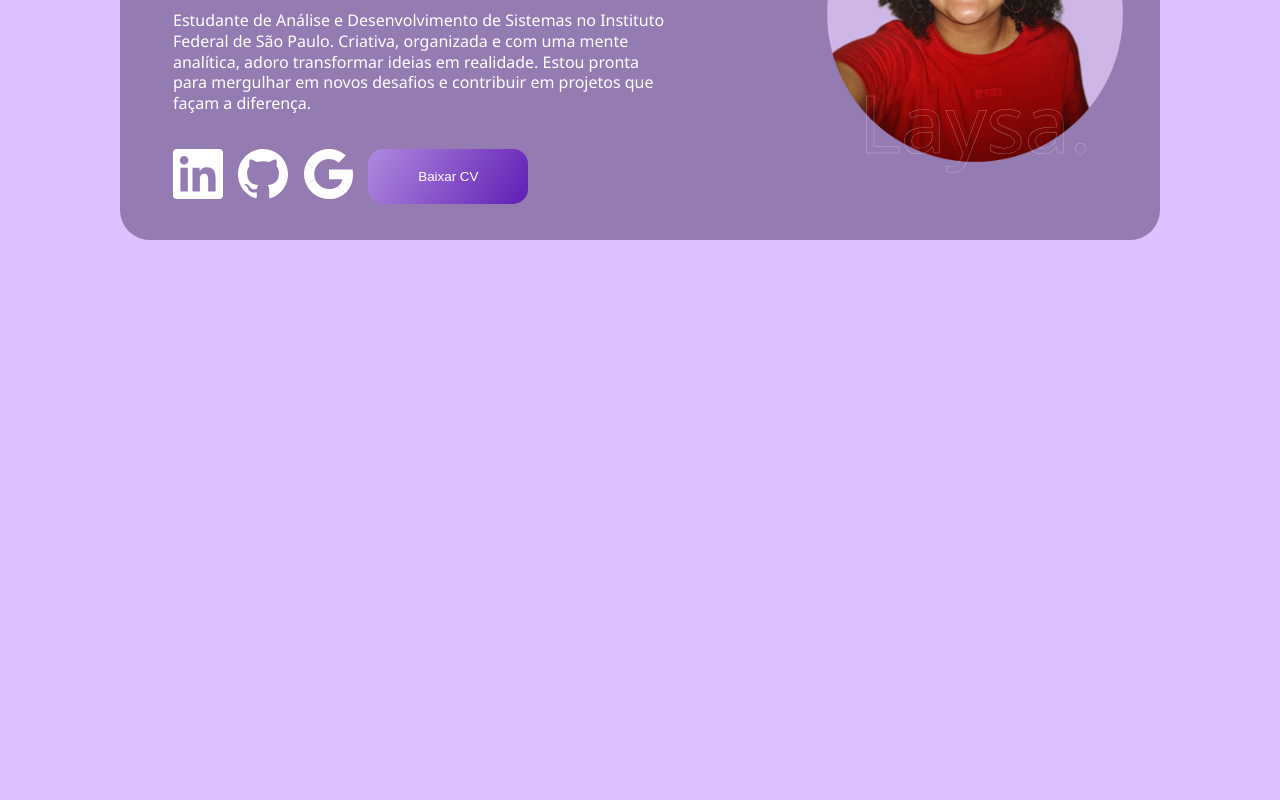
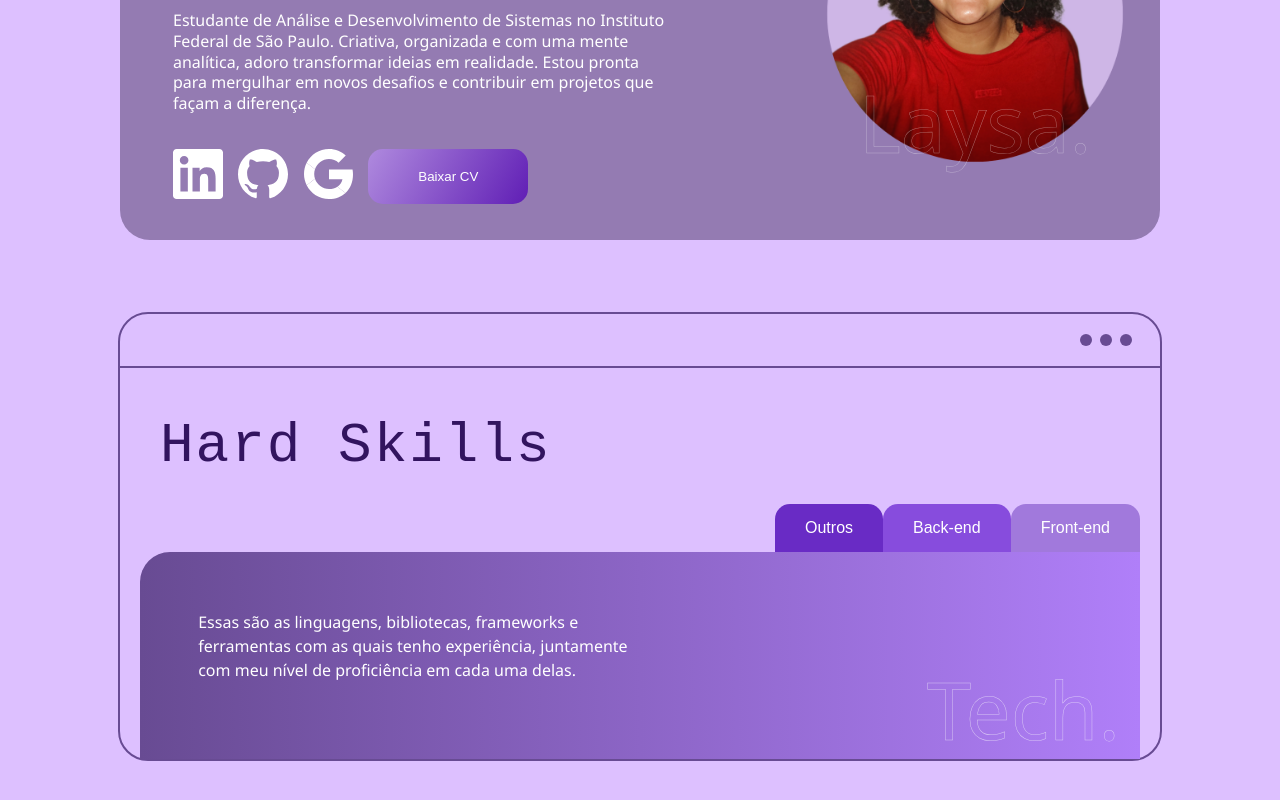
Before and after one commit to Laysabernardes/portfolio, a React (Create React App) app in the folder front-end/: page / in a window 1280 px wide. Shown: the part 434-1234 px from the top of the page. Before the commit the page ends 800 px from the top, so only its background shows below. Built offline with nearby package versions, Linux system fonts and the light colour scheme.

Commit message:
feat: created the style technologies components

```diff
--- a/front-end/package.json
+++ b/front-end/package.json
@@ -6,6 +6,7 @@
     "@testing-library/jest-dom": "^5.17.0",
     "@testing-library/react": "^13.4.0",
     "@testing-library/user-event": "^13.5.0",
+    "axios": "^1.7.7",
     "react": "^18.3.1",
     "react-dom": "^18.3.1",
     "react-router-dom": "^6.26.2",
--- /dev/null
+++ b/front-end/src/components/Technologies.js
@@ -0,0 +1,32 @@
+import "../styles/Technologies.css";
+
+
+function Technologies({ isDarkTheme }) {
+
+    return (
+        <div className="container-tech">
+            <div className="browser-bar-tech">
+                <div className="circle-tech "></div>
+                <div className="circle-tech "></div>
+                <div className="circle-tech "></div>
+            </div>
+            <div className="separator-line-tech"></div>
+
+            <h1 className="titulo-section-tech">Hard Skills</h1>
+
+
+            <div className="group-button">
+                <button className="button-tech btn-outro">Outros</button>
+                <button className="button-tech btn-back">Back-end</button>
+                <button className="button-tech btn-front">Front-end</button>
+            </div>
+            <div className="container-icon">
+                <p className="texto-tech">Essas são as linguagens, bibliotecas, frameworks e ferramentas com as quais tenho experiência, juntamente com meu nível de proficiência em cada uma delas.</p>
+                <h2>Tech.</h2>
+            </div>
+
+        </div>
+    )
+}
+
+export default Technologies;
--- a/front-end/src/pages/Home.js
+++ b/front-end/src/pages/Home.js
@@ -1,6 +1,7 @@
 import React, { useEffect, useState } from 'react';
 import Header from "../components/Header.js";
 import Presentation from "../components/Presentation.js";
+import Technologies from '../components/Technologies.js';
 
 const Home = () => {
     const [isDarkTheme, setIsDarkTheme] = useState(false);
@@ -14,6 +15,7 @@ const Home = () => {
         <div>
             <Header onThemeChange={handleThemeChange} />
             <Presentation isDarkTheme={isDarkTheme} />
+            <Technologies isDarkTheme={isDarkTheme}/>
         </div>
     );
 
--- /dev/null
+++ b/front-end/src/styles/Technologies.css
@@ -0,0 +1,162 @@
+.container-tech {
+    width: 80%;
+    max-width: 1000px;
+    height: auto;
+    background-color: transparent;
+    border: 2px solid var(--tech);
+    padding: 20px 20px 0px 20px;
+    border-radius: 30px;
+    display: flex;
+    flex-direction: column;
+    margin: 9vh auto;
+    position: relative;
+}
+
+/* Barra de navegação simulada */
+.browser-bar-tech {
+    width: 100%;
+    border-top-left-radius: 10px;
+    border-top-right-radius: 10px;
+    display: flex;
+    justify-content: flex-end;
+    /* Círculos alinhados à direita */
+    align-items: center;
+}
+
+/* Linha de separação */
+.separator-line-tech {
+    width: calc(100% + 40px);
+    /* Compensa o padding do container */
+    height: 2px;
+    background-color: var(--tech);
+    margin: 20px -20px;
+}
+
+/* Círculos */
+.circle-tech {
+    width: 12px;
+    height: 12px;
+    border-radius: 50%;
+    margin-right: 8px;
+    background-color: var(--tech);
+}
+
+.titulo-section-tech {
+    font-family: "Source Code Pro", monospace;
+    font-size: 3.5rem;
+    font-weight: 500;
+    letter-spacing: 2px;
+    margin: 3% 4% 3% 2%;
+    color: var(--titulo-tech);
+}
+
+.group-button {
+    display: flex;
+    justify-content: flex-end;
+    width: 100%;
+    margin: 0%;
+}
+
+.button-tech {
+    border-radius: 15px 15px 0px 0px;
+    padding: 15px 30px;
+    border: none;
+    cursor: pointer;
+    display: inline-flex;
+    font-size: 1rem;
+    color: var(--fonte-tech);
+}
+
+.btn-outro {
+    background-color: var(--btn-outro);
+}
+
+.btn-back {
+    background-color: var(--btn-back);
+}
+
+.btn-front {
+    background-color: var(--btn-front);
+}
+
+.button-tech:hover {
+    background-color: var(--button-hover-color);
+}
+
+/* Container da descrição com gradiente */
+.container-icon {
+    max-width: 1000px;
+    height: auto;
+    background: var(--container-icon);
+    padding: 30px;
+    border-radius: 30px 0px 0px 0px;
+    color: var(--fonte-tech);
+    position: relative;
+    text-align: left;
+    margin: 0 auto;
+}
+
+.texto-tech {
+    font-family: 'Montserrat', 'Segoe UI', 'Roboto';
+    font-size: 1rem;
+    line-height: 1.5;
+    margin: 3% 50% 5% 3%;
+    color: var(--fonte-presentation);
+}
+
+.container-icon h2 {
+    position: absolute;
+    bottom: 10px;
+    right: 20px;
+    font-size: 5rem;
+    font-weight: lighter;
+    color: transparent;
+    -webkit-text-stroke: 0.5px var(--h2-tech);
+}
+
+/* Media Queries */
+@media screen and (max-width: 1024px) {
+    .container-tech {
+        width: 80%;
+    }
+    .titulo-section-tech {
+        font-size: 3rem;
+    }
+    .button-tech {
+        padding: 10px 20px;
+    }
+}
+
+@media screen and (max-width: 768px) {
+    .titulo-section-tech {
+        font-size: 2.5rem;
+    }
+}
+
+@media screen and (max-width: 600px) {
+    .button-tech {
+        width: 100%; /* Botões ocupando toda a largura */
+    }
+    .container-icon {
+        border-radius: 0px;
+    }
+    .texto-tech {
+        margin: 3% 20% 5% 5%;
+    }
+    .container-icon h2 {
+        font-size: 3rem;
+    }
+}
+
+@media screen and (max-width: 480px) {
+    .titulo-section-tech {
+        font-size: 2rem;
+        margin-bottom: 10%;
+    }
+    .button-tech {
+        padding: 8px 10px; /* Ajuste para telas pequenas */
+    }
+    .container-icon h2 {
+        font-size: 2rem;
+    }
+}
--- a/front-end/src/styles/index.css
+++ b/front-end/src/styles/index.css
@@ -1,52 +1,70 @@
 :root {
   /* Cores para o tema claro */
-  --fundo:#ddc0ff;
+  --fundo: #ddc0ff;
   --background-color: #C7B0E1;
-  --nav-menu:#D9D9D9;
-  --nav-menu2:aliceblue;
+  --nav-menu: #D9D9D9;
+  --nav-menu2: aliceblue;
   --nav-destaque: black;
-  --nav-barra:#1E0044;
+  --nav-barra: #1E0044;
 
-  --cor-fonte:black;
+  --cor-fonte: black;
 
-  --botao-cor1:#874CDD;
-  --botao-cor2:#1E0044;
-  --botao-sol:#d8860b;
-  --botao-lua:#C7B0E1;
+  --botao-cor1: #874CDD;
+  --botao-cor2: #1E0044;
+  --botao-sol: #d8860b;
+  --botao-lua: #C7B0E1;
 
-  --presentation:#947BB2;
-  --detalhe:#a997be;
+  --presentation: #947BB2;
+  --detalhe: #a997be;
   --fonte-presentation: white;
-  --destaque-fonte-presentation:linear-gradient(90deg, #1E0044, #B923FF);
+  --destaque-fonte-presentation: linear-gradient(90deg, #1E0044, #B923FF);
+
+  --tech: #684B93;
+  --fonte-tech: white;
+  --titulo-tech: #32145F;
+  --h2-tech: rgba(252, 252, 252, 0.6);
+  --btn-outro: #692BC5;
+  --btn-back: #874CDD;
+  --btn-front: #A179DC;
+  --container-icon: linear-gradient(90deg, #684B93, #B07FF9);
 }
+
 .dark-theme {
   /* Cores para o tema escuro */
-  --fundo:#492875;
+  --fundo: #492875;
 
   --background-color: #15022E;
   --nav-menu: #692BC5;
-  --nav-menu2:black;
+  --nav-menu2: black;
   --nav-destaque: #C7B0E1;
   --nav-barra: #d8860b;
 
-  --cor-fonte:#C7B0E1;
+  --cor-fonte: #C7B0E1;
 
-  --botao-cor1:#874CDD;
-  --botao-cor2:#1E0044;
+  --botao-cor1: #874CDD;
+  --botao-cor2: #1E0044;
 
-  --presentation:#2E0E5B;
-  --detalhe:#614b81;
+  --presentation: #2E0E5B;
+  --detalhe: #614b81;
   --fonte-presentation: white;
-  --destaque-fonte-presentation:linear-gradient(120deg, #530bb1, #cf0fff);
+  --destaque-fonte-presentation: linear-gradient(120deg, #530bb1, #cf0fff);
 
-
+  --tech: #763acf;
+  --titulo-tech: #B07FF9;
+  --h2-tech: rgba(252, 252, 252, 0.6);
+  --btn-outro: #32145F;
+  --btn-back: #4F07BA;
+  --btn-front: #572C98;
+  --container-icon: linear-gradient(90deg, #4F07BA, #572C98);
 }
 
 @import url('https://fonts.googleapis.com/css2?family=Asul:wght@400;700&family=Montserrat:ital,wght@0,100..900;1,100..900&display=swap');
+@import url('https://fonts.googleapis.com/css2?family=Source+Code+Pro:ital,wght@0,200..900;1,200..900&display=swap');
+
 
 body {
   margin: 0;
-  font-family: 'Asul','Montserrat', 'Segoe UI', 'Roboto', 'Oxygen',
+  font-family: 'Asul', 'Montserrat', 'Source Code Pro', 'Segoe UI', 'Roboto', 'Oxygen',
     'Ubuntu', 'Cantarell', 'Fira Sans', 'Droid Sans', 'Helvetica Neue',
     sans-serif;
   -webkit-font-smoothing: antialiased;
```
Also changed, not shown: 1 other file (tests, documents, lock files or other folders).
